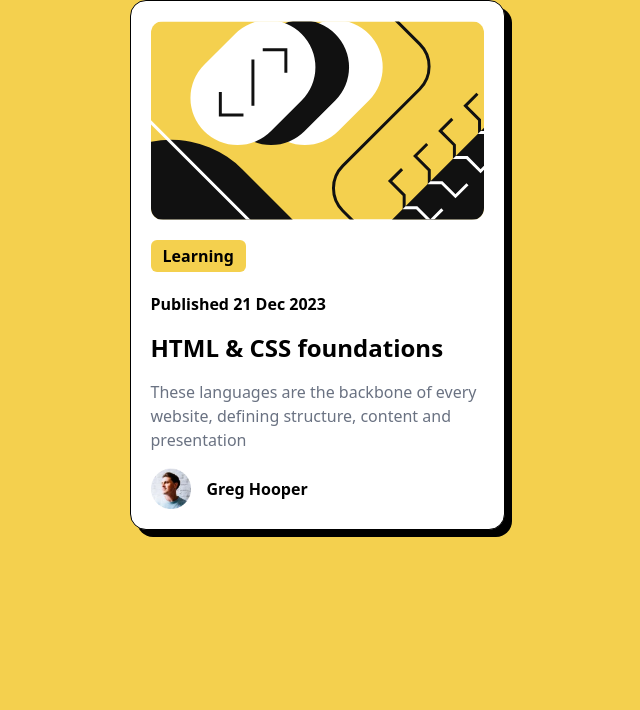
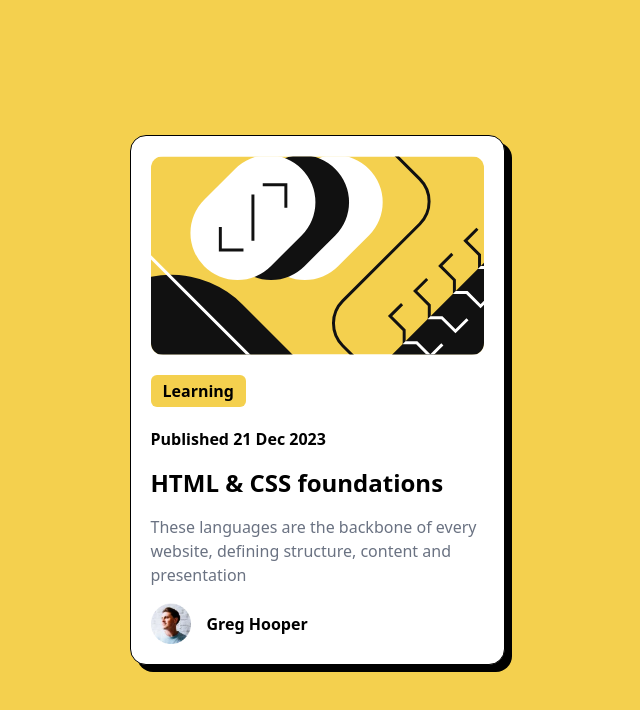
Before and after one commit to Phoenix-Domain/frontendMentor1, a React (Vite) app: page / in a window 1280 px wide. Shown: the top 710 px of the page, without its empty margins (323-963 px from the left). Built offline with nearby package versions, Linux system fonts and the light colour scheme.

Commit message:
Edit: center card component

```diff
--- a/src/App.jsx
+++ b/src/App.jsx
@@ -3,7 +3,7 @@ import Card from "./components/Card"
 function App() {
 
   return (
-    <main className="bg-[rgb(244,208,78)] w-[100dvw] h-[100dvh]">
+    <main className="bg-[rgb(244,208,78)] w-[100dvw] h-[100dvh] flex items-center justify-center ">
       <Card />
     </main>
   )
```
